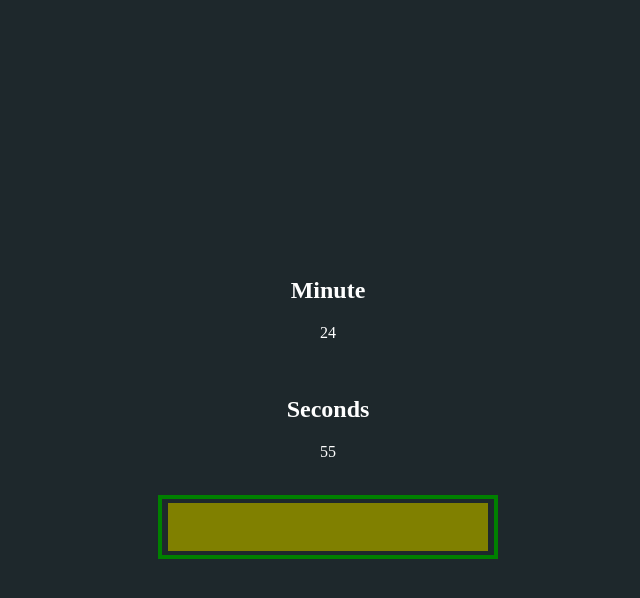
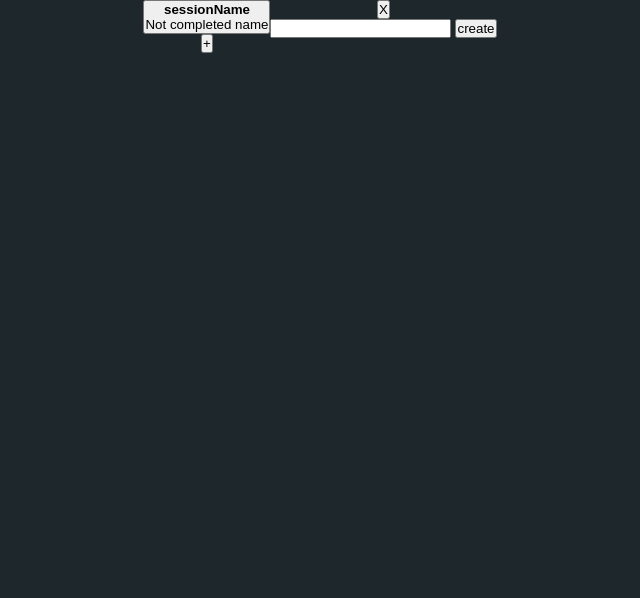
Before and after one commit to lilTrigger619/quick_pomodoro, a plain HTML site: page index.html in a window 1280 px wide. Shown: the whole page, without its empty margins (320-960 px from the left). Drawn offline with Linux system fonts and the light colour scheme.

```diff
--- a/index.html
+++ b/index.html
@@ -1,25 +1,47 @@
-<!doctype html>
+<!DOCTYPE html>
 <html>
   <head>
-    <meta name="viewport" constent="width=device-width, initial-scale=1"/>
-    <link href="./style.css" rel="stylesheet"/>
+    <meta name="viewport" content="width=device-width, initial-scale=1.0" />
+    <link href="./style.css" rel="stylesheet" />
+    <link href="./menu.css" rel="stylesheet" />
+    <link href="./newSessionCard.css" rel="stylesheet" />
   </head>
-  <title>
-    Pomodoro
-  </title>
+  <title>Pomodoro</title>
   <body>
-    <main>
-        <h2>Minute</h2>
-        <p id="minute"> </p>
-        </br>
-        <h2>Seconds</h2>
-        <p id="seconds"> </p>
-        </br>
-        <div class="meter-container">
-          <div class="meter"/>
+    <!--session engine -->
+    <div class="meter-container">
+      <div class="meter">
+        <p id="minute">00</p>
+        <p>:</p>
+        <p id="seconds">00</p>
+      </div>
+    </div>
+
+    <!-- main menu -->
+    <div id="mainMenu">
+      <div id="mainMenu-item-container">
+        <button class="mainMenu-item">
+          <h4>sessionName</h4>
+          <span id="userName">Not completed name</span>
+        </button>
+      </div>
+      <button id="addNewSession-button">+</button>
+    </div>
+
+    <!-- add new session card -->
+    <div id="addNewSession-cardContainer">
+      <form>
+        <div id="closeCard-container">
+          <div><button id="closeCard-button">X</button></div>
+          <div id="addNewSession-card">
+            <input type="text" id="addNewSession-input"/>
+            <button type="submit" id="appendSession">create</button>
+          </div>
         </div>
-    </main>
+      </form>
+    </div>
   </body>
-  <script src="./script.js">
-  </script>
+  <script src="./engine.js"></script>
+  <script src="./script.js"></script>
+  <script src="./createNewSession.js"></script>
 </html>
--- a/script.js
+++ b/script.js
@@ -3,54 +3,7 @@
 const Seconds = window.document.getElementById("seconds");
 const Progress = window.document.getElementsByClassName("meter")[0];
 
-class Pomo {
-  constructor(minutePlaceholder, secondsPlaceholder, progress) {
-    this.level = 0;
-    this.completedSessions = 0;
-    this.minutePlaceholder = minutePlaceholder;
-    this.secondsPlaceholder = secondsPlaceholder;
-    this.Max_Level = 4;
-    this.MiliDay = 86400000;
-    this.MiliHour = (1 / 24) * this.MiliDay;
-    this.progressBar = progress;
-    this.currentProgressWidth = 0;
-  }
-
-  calcProgress = (partValue, wholeValue)=>{
-    const MaxProgressWidth = 20; //in rem;
-    this.progressBar.style.width = MaxProgressWidth+"rem";
-    const Diff = ((partValue / wholeValue)*100)
-    this.currentProgressWidth = ((Diff/100) * MaxProgressWidth);
-    this.progressBar.style.width = this.currentProgressWidth+"rem";
-    console.log("this. new Rem", this.progressBar.style.width)
-    console.log("current width", this.currentProgressWidth);
-  }
-
-  //this.longBreak = ()=>{
-  //  const theTime = {
-  //    hours: 0,
-  //    minutes: 0,
-  //    seconds: 0,
-  //  };
-  //};
-
-  //this.shortBreak = ()=>{};
-
-  focusSession = () => {
-    this.level ++;
-    let Diff, progressWidth;
-    const PomoSlice = (25 / 60) * this.MiliHour;
-    const MiliNow = Date.now();
-    const Future25 = MiliNow + PomoSlice;
-    let countDown = setInterval(() => {
-      Diff = new Date(Future25 - Date.now());
-      this.minutePlaceholder.textContent = Diff.getMinutes();
-      this.secondsPlaceholder.textContent = Diff.getSeconds();
-      this.calcProgress(Date.now(), Future25);
-      if (Future25 == MiliNow) clearInterval(countDown);
-    }, 1000);
-  };
-}
-
+/**
 const Init = new Pomo(Minute, Seconds, Progress);
 Init.focusSession();
+ **/
--- a/style.css
+++ b/style.css
@@ -1,3 +1,7 @@
+* {
+  padding:0;
+  margin:0;
+}
 body{
   height: 100vh;
   width : 100%;
@@ -5,20 +9,25 @@
   color: white;
   display: flex;
   justify-content: center;
-  align-items: center;
   text-align: center;
 }
 
 .meter-container {
+  margin : 3rem 1rem;
   height: 3.5rem;
-  width: 20.8rem;
+  width: 90%;
   border: .3rem solid green;
   display: flex;
   justify-content: center;
   align-items: center;
+  padding: 0 .3rem;
+  display: none;
 }
 
 .meter {
-  background-color: olive;
+  background-color: #52B649;
   height: 3rem;
+  display: flex;
+  justify-content: center;
+  align-items: center;
 }
```
Also changed, not shown: 1 other file.
